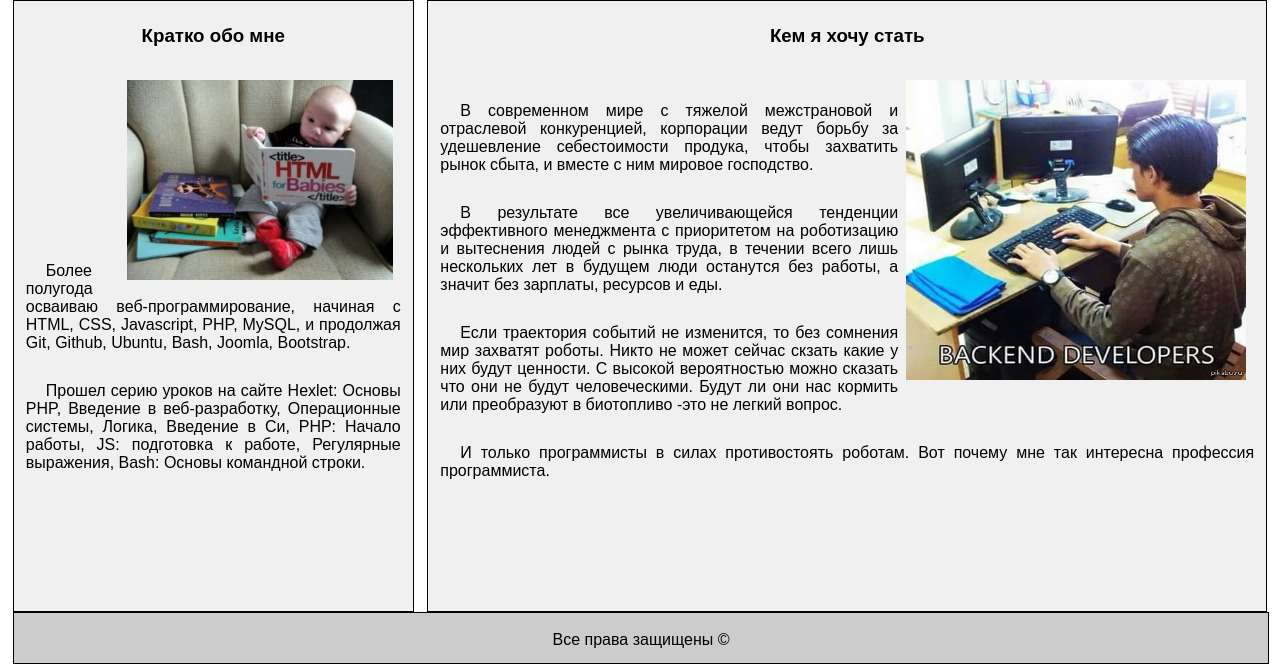
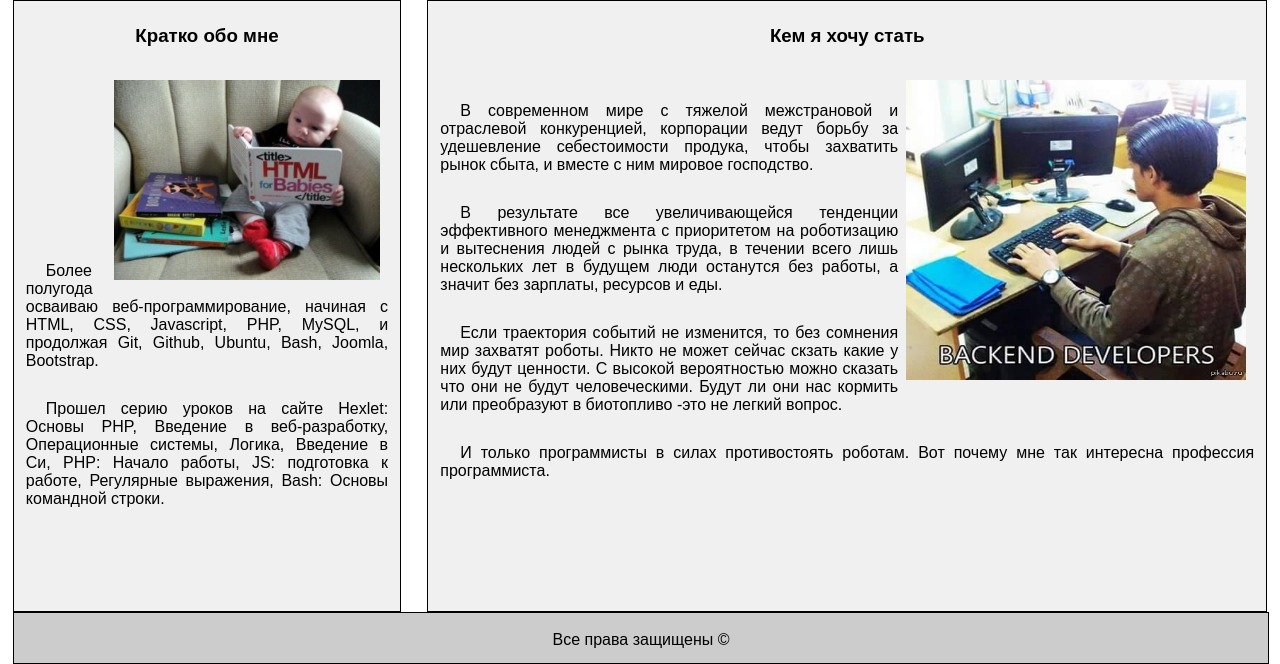
Before and after one commit to Captoweb/Captoweb.github.io, a PHP site: page / in a window 1280 px wide. Shown: the part 202-866 px from the top of the page. Run offline with PHP 8.4, Linux system fonts and the light colour scheme.

Commit message:
Update style.css

```diff
--- a/style.css
+++ b/style.css
@@ -23,7 +23,7 @@ div.leftblock {
     display: inline-block;
     float: left;
     height: 600px;
-    width: 31%;
+    width: 30%;
     margin-right: 5px;
     border: 1px solid black;
     padding: 5px;
```
